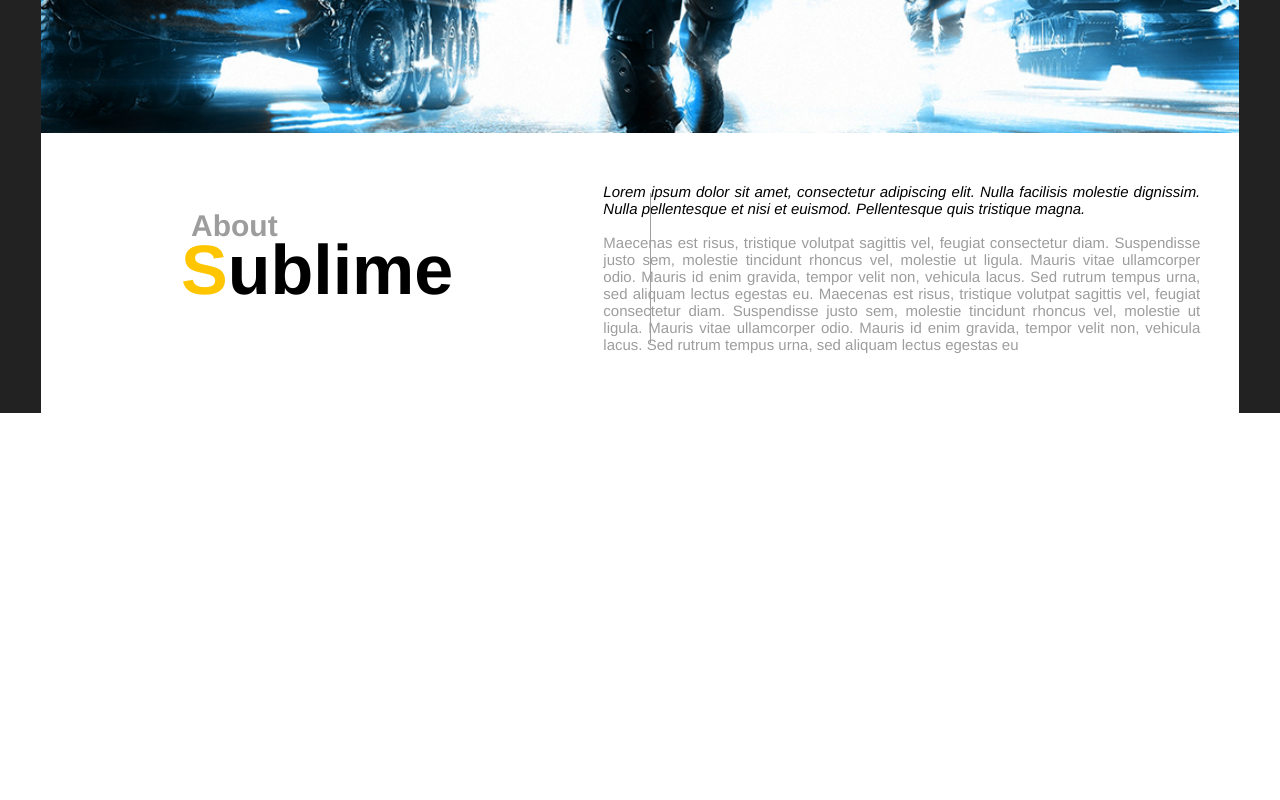
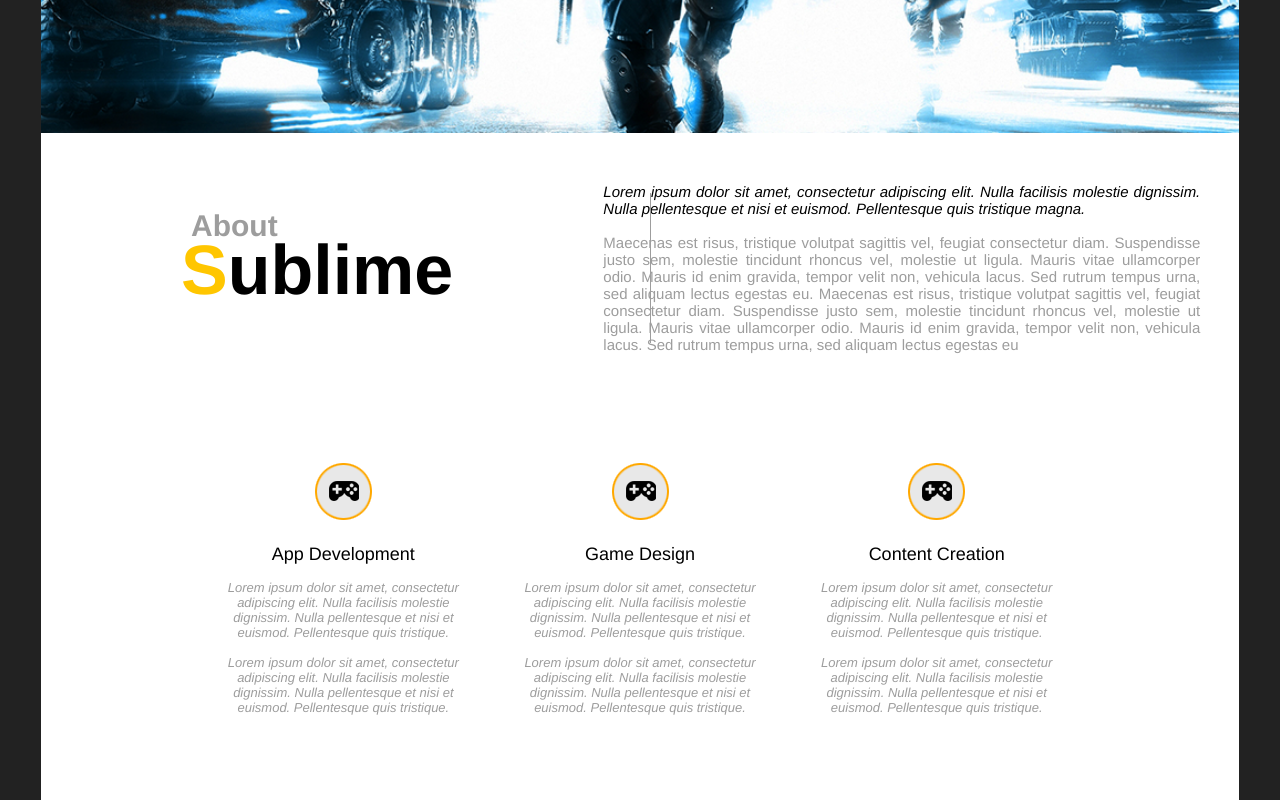
Before and after one commit to Garaway/test__game, a plain HTML site: page index.html in a window 1280 px wide. Shown: the part 913-1713 px from the top of the page. Before the commit the page ends 1326 px from the top, so only its background shows below. Drawn offline with Linux system fonts and the light colour scheme.

Commit message:
added full about section

```diff
--- a/index.html
+++ b/index.html
@@ -57,6 +57,53 @@
                     </p>
                 </div>
             </div>
+            <div class="about__delineation">
+                <div class="about__delineation_section">
+                    <img class="about__delineation_section--img" src="img/circle.png" alt="circle">
+                    <img class="about__delineation_section--img-gamepad" src="img/gamepad.png" alt="gamepad">
+                    <h2 class="about__delineation_section--title">
+                        App Development
+                    </h2>
+                    <p class="about__delineation_section--text">
+                        Lorem ipsum dolor sit amet, consectetur adipiscing elit. Nulla facilisis molestie dignissim.
+                        Nulla pellentesque et nisi et euismod. Pellentesque quis tristique.
+                    </p>
+                    <p class="about__delineation_section--text">
+                        Lorem ipsum dolor sit amet, consectetur adipiscing elit. Nulla facilisis molestie dignissim.
+                        Nulla pellentesque et nisi et euismod. Pellentesque quis tristique.
+                    </p>
+                </div>
+                <div class="about__delineation_section">
+                    <img class="about__delineation_section--img" src="img/circle.png" alt="circle">
+                    <img class="about__delineation_section--img-gamepad" src="img/gamepad.png" alt="gamepad">
+                    <h2 class="about__delineation_section--title">
+                        Game Design
+                    </h2>
+                    <p class="about__delineation_section--text">
+                        Lorem ipsum dolor sit amet, consectetur adipiscing elit. Nulla facilisis molestie dignissim.
+                        Nulla pellentesque et nisi et euismod. Pellentesque quis tristique.
+                    </p>
+                    <p class="about__delineation_section--text">
+                        Lorem ipsum dolor sit amet, consectetur adipiscing elit. Nulla facilisis molestie dignissim.
+                        Nulla pellentesque et nisi et euismod. Pellentesque quis tristique.
+                    </p>
+                </div>
+                <div class="about__delineation_section">
+                    <img class="about__delineation_section--img" src="img/circle.png" alt="circle">
+                    <img class="about__delineation_section--img-gamepad" src="img/gamepad.png" alt="gamepad">
+                    <h2 class="about__delineation_section--title">
+                        Content Creation
+                    </h2>
+                    <p class="about__delineation_section--text">
+                        Lorem ipsum dolor sit amet, consectetur adipiscing elit. Nulla facilisis molestie dignissim.
+                        Nulla pellentesque et nisi et euismod. Pellentesque quis tristique.
+                    </p>
+                    <p class="about__delineation_section--text">
+                        Lorem ipsum dolor sit amet, consectetur adipiscing elit. Nulla facilisis molestie dignissim.
+                        Nulla pellentesque et nisi et euismod. Pellentesque quis tristique.
+                    </p>
+                </div>
+            </div>
         </section>
     </div>
 </main>
--- a/scss/about/about.scss
+++ b/scss/about/about.scss
@@ -38,6 +38,7 @@
     padding: 40px 0 10px 0;
     margin: 10px;
     color: $color-3;
+    margin-bottom: 70px;
 
     &:before {
       content: '';
@@ -55,4 +56,49 @@
       color: $color-4;
     }
   }
+
+  &__delineation {
+    width: 100%;
+    max-width: 890px;
+    margin: 0 auto;
+    justify-content: center;
+    display: flex;
+
+    &_section {
+      text-align: center;
+      font-family: "Helvetica Neue";
+      padding: 30px;
+
+      &--title {
+        font-size: 18px;
+        margin-bottom: 15px;
+        font-weight: 500;
       }
+
+      &--text {
+        font-size: 13px;
+        font-weight: 400;
+        width: 100%;
+        max-width: 240px;
+        padding-bottom: 15px;
+        font-style:italic;
+        color: $color-3;
+      }
+    }
+
+
+    &_section--img {
+      position: relative;
+      width: 100%;
+      max-width: 57px;
+      height: 57px;
+      padding-bottom: 20px;
+    }
+
+    &_section--img-gamepad {
+      position: absolute;
+      margin-top: 18px;
+      margin-left: -43px;
+    }
+  }
+}
```
Also changed, not shown: css/style.css, scss/featured/featured.scss (added), 1 other file. Lines whose indentation alone changed are shown as unchanged.
